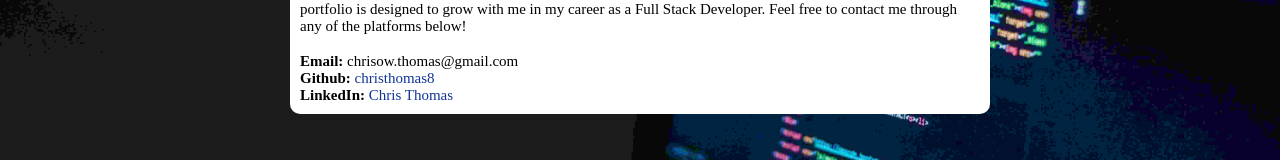
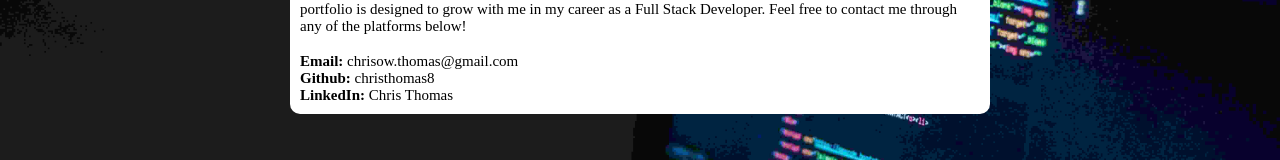
Before and after one commit to christhomas8/christhomas8.github.io, a plain HTML site: page index.html in a window 1280 px wide. Shown: the part 374-534 px from the top of the page. Drawn offline with Linux system fonts and the light colour scheme.

Commit message:
Update styles.css

```diff
--- a/styles.css
+++ b/styles.css
@@ -38,7 +38,7 @@ p {
 
 .about a {
 	text-decoration: none;
-	color: rgb(17, 52, 150);
+	color: black;
 }
 
 .about img {
```
